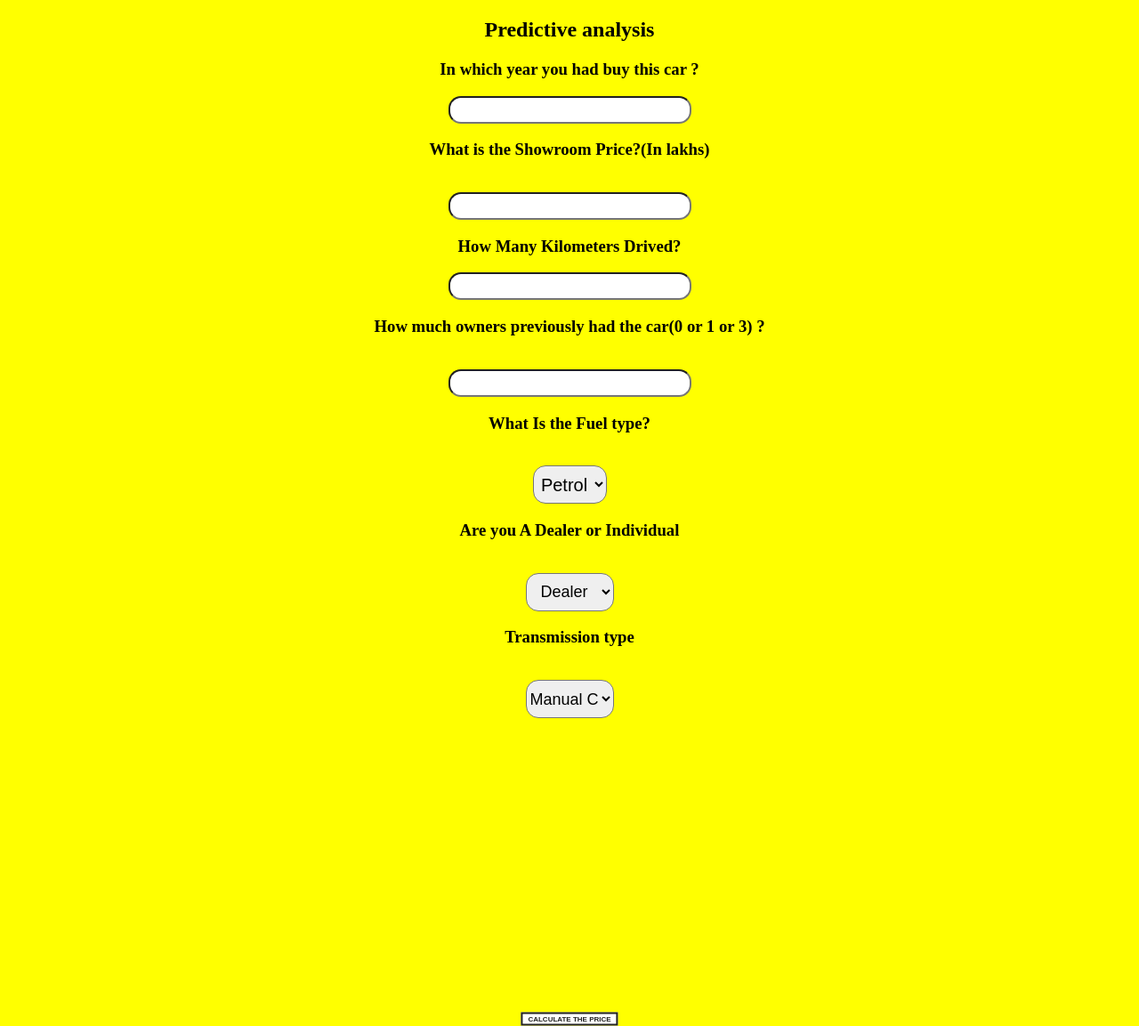
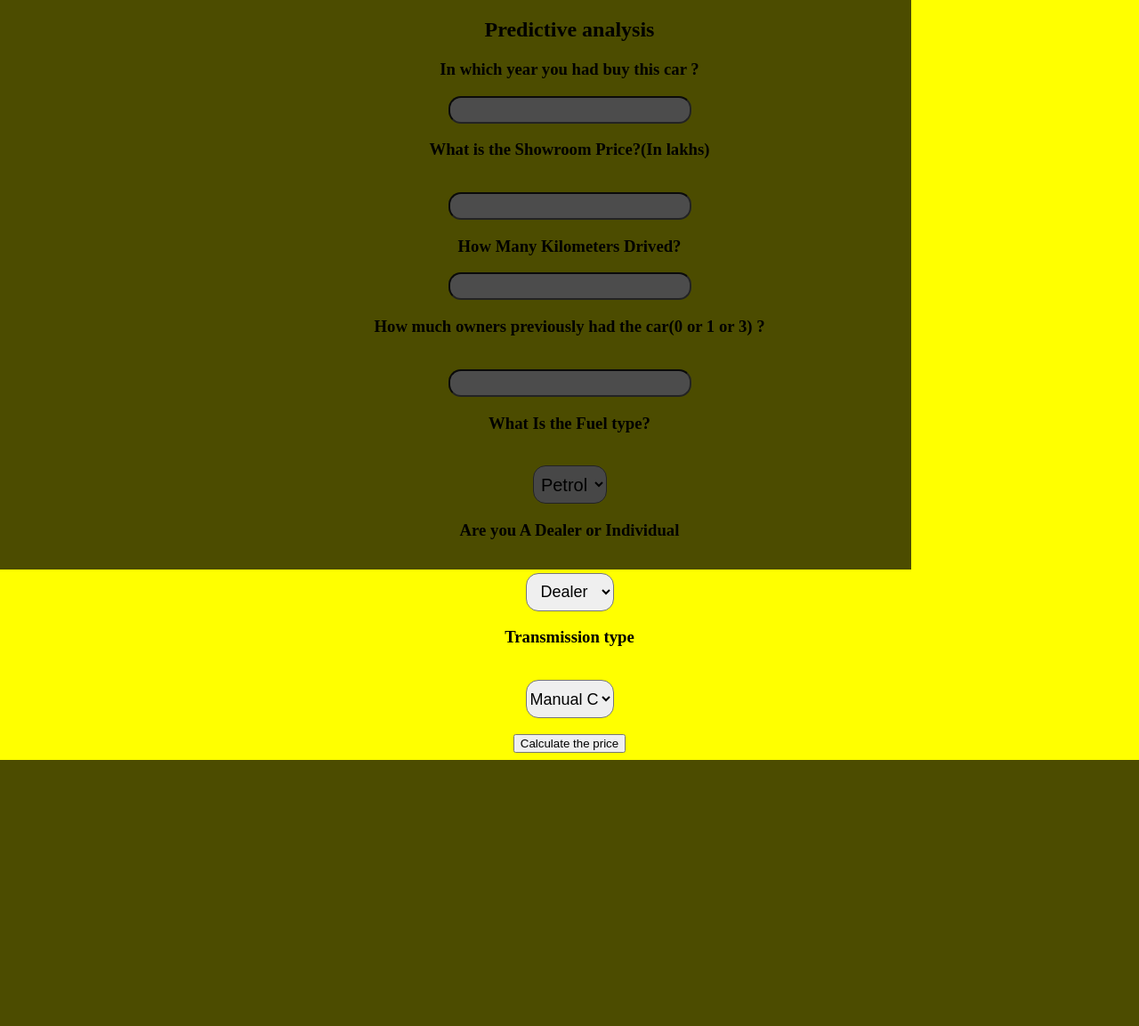
Before and after one commit to imbalram/minor_project, a Flask app: page / in a window 1280 px wide. Shown: the whole page at 89% size. After the commit the page ends 854 px from the top, so only its background shows below. Run offline with Flask 2, Linux system fonts and the light colour scheme; parts of the project's set-up code (start-up, migrations or seed data) failed here and were passed over.

Commit message:
Update index.html

```diff
--- a/templates/index.html
+++ b/templates/index.html
@@ -16,17 +16,17 @@
             <input id="first" name="Year" type="number ">
             <h3>What is the Showroom Price?(In lakhs)</h3><br><input id="second" name="Present_Price" required="required" title="do not forget to fill all the rows before clicking on calculate the price">
             <h3>How Many Kilometers Drived?</h3><input id="third" name="Kms_Driven" required="required">
-            <h3>How much owners previously had the car(0 or 1 or 3) ?</h3><br><input id="fourth" name="Owner" required="required" title="do not forget to fill all the rows before clicking on calculate the price">
-            <h3>What Is the Fuel type?</h3><br><select name="Fuel_Type_Petrol" id="fuel" required="required" required title="do not forget to fill all the rows before clicking on calculate the price">
+            <h3>How much owners previously had the car(0 or 1 or 3) ?</h3><br><input id="fourth" name="Owner" required="required">
+            <h3>What Is the Fuel type?</h3><br><select name="Fuel_Type_Petrol" id="fuel" required="required" required>
                 <option value="Petrol">Petrol</option>
                 <option value="Diesel">Diesel</option>
                 <option value="Diesel">CNG</option>
             </select>
-            <h3>Are you A Dealer or Individual</h3><br><select name="Seller_Type_Individual" id="resea" required="required" title="do not forget to fill all the rows before clicking on calculate the price">
+            <h3>Are you A Dealer or Individual</h3><br><select name="Seller_Type_Individual" id="resea" required="required">
                 <option value="Dealer">Dealer</option>
                 <option value="Individual">Individual</option>
             </select>
-            <h3>Transmission type</h3><br><select name="Transmission_Mannual" id="research"  required="required" title="do not forget to fill all the rows before clicking on calculate the price">
+            <h3>Transmission type</h3><br><select name="Transmission_Mannual" id="research"  required="required">
                 <option value="Mannual">Manual Car</option>
                 <option value="Automatic">Automatic Car</option>
             </select>
@@ -173,7 +173,7 @@
   height:80vh;
   background:rgba(0,0,0,0.7);
   z-index:1;
-  display:none;
+
 }
 
 .popup .content {
@@ -183,7 +183,7 @@
   transform:translate(-50%,-50%) scale(0);
   background:#fff;
   width:300px;
-  height:250px;
+  height:5000px;
   z-index:2;
   text-align:center;
   padding:20px;
@@ -216,20 +216,7 @@
 
   transform:translate(-50%,-50%) scale(1);
 }
-        button {
-  position:absolute;
 
-  transform:translate(-50%,-50%);
-  width=100px
-  padding:1px;
-  font-size:8px;
-  border:2px solid #222;
-  color:#222;
-  bottom: -45%;
-  text-transform:uppercase;
-  font-weight:600;
-  background:#fff;
-}
 
 </style>
 
```
